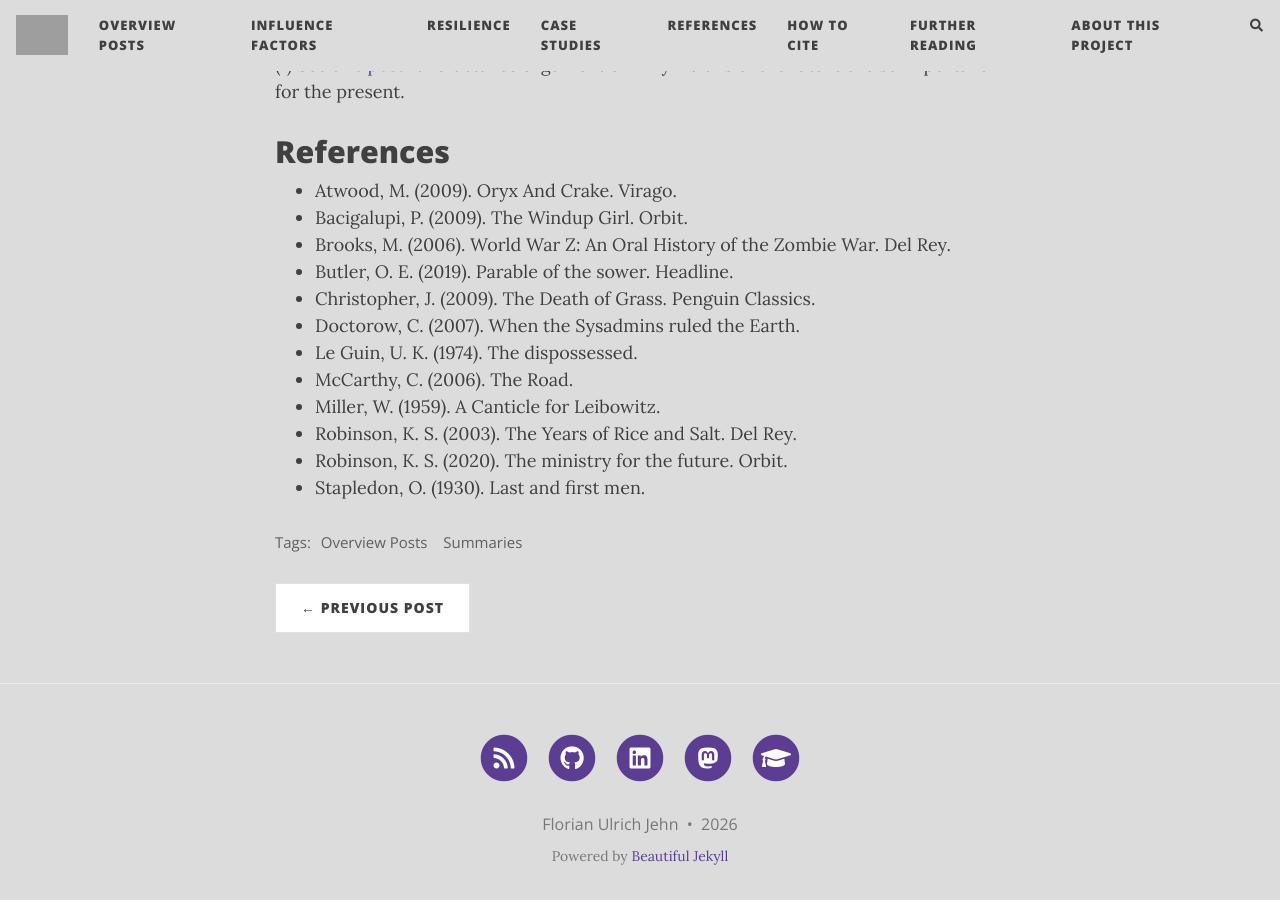
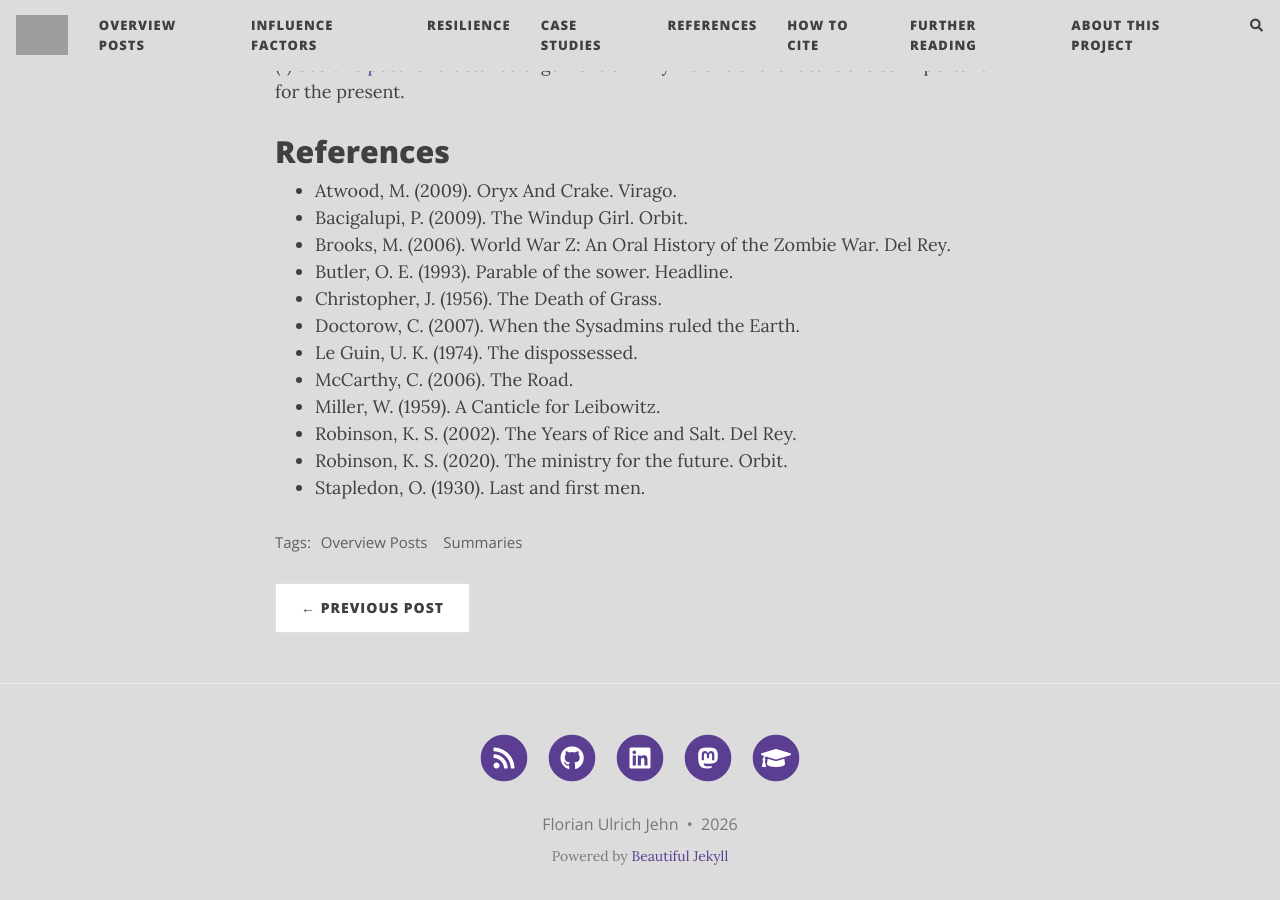
Before and after one commit to florianjehn/Societal_Collapse, a Jekyll site: the page built from _posts/2026-07-10-fiction.md, in a window 1280 px wide and 900 px high, scrolled down 9076 px. Built offline with Jekyll 4.4.1, drawn with Linux system fonts in a browser that asks for light colours; nearby versions of some CDN libraries; comment, search, counter and statistics services are not loaded; grey boxes are pictures that could not be loaded.

Commit message:
Update 2026-07-10-fiction.md

```diff
--- a/_posts/2026-07-10-fiction.md
+++ b/_posts/2026-07-10-fiction.md
@@ -125,12 +125,12 @@ Still, I think this project was worth it and I will keep on reading these kinds
 * Atwood, M. (2009). Oryx And Crake. Virago.
 * Bacigalupi, P. (2009). The Windup Girl. Orbit.
 * Brooks, M. (2006). World War Z: An Oral History of the Zombie War. Del Rey.
-* Butler, O. E. (2019). Parable of the sower. Headline.
-* Christopher, J. (2009). The Death of Grass. Penguin Classics.
+* Butler, O. E. (1993). Parable of the sower. Headline.
+* Christopher, J. (1956). The Death of Grass.
 * Doctorow, C. (2007). When the Sysadmins ruled the Earth.
 * Le Guin, U. K. (1974). The dispossessed.
 * McCarthy, C. (2006). The Road.
 * Miller, W. (1959). A Canticle for Leibowitz.
-* Robinson, K. S. (2003). The Years of Rice and Salt. Del Rey.
+* Robinson, K. S. (2002). The Years of Rice and Salt. Del Rey.
 * Robinson, K. S. (2020). The ministry for the future. Orbit.
 * Stapledon, O. (1930). Last and first men.
```
